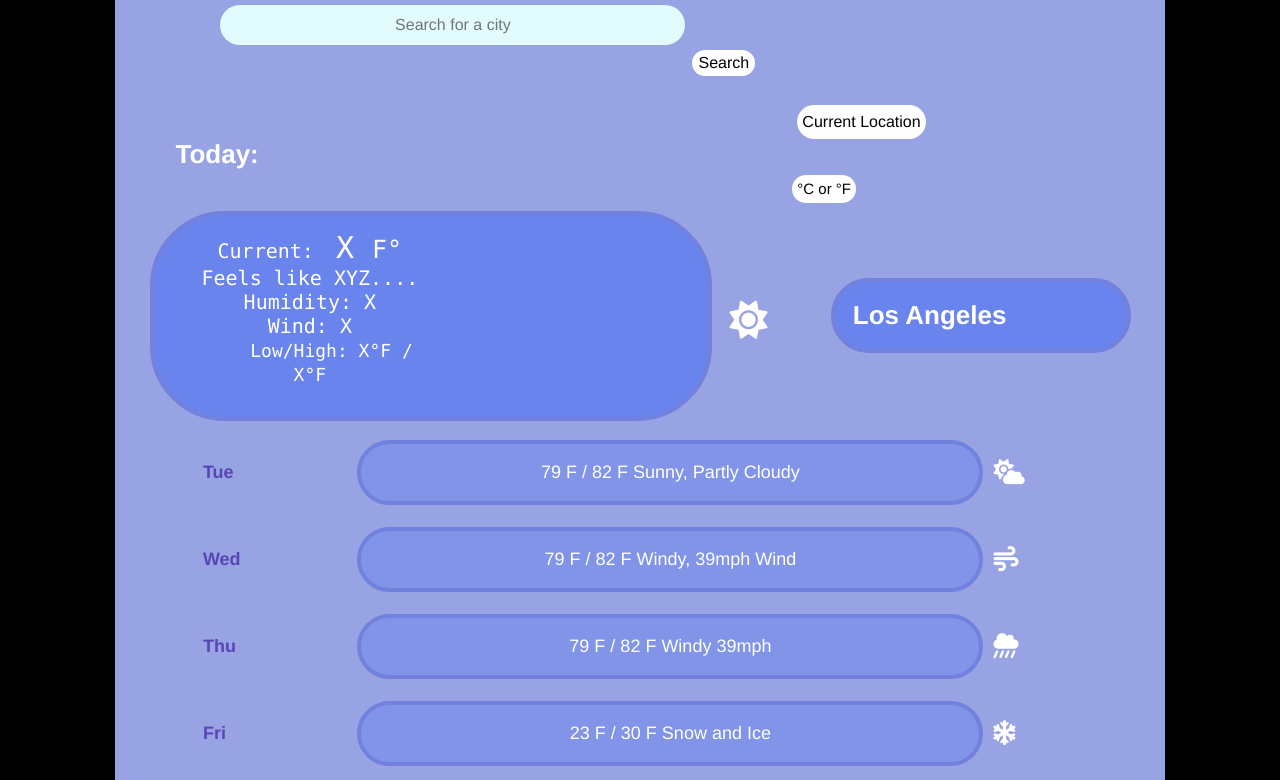
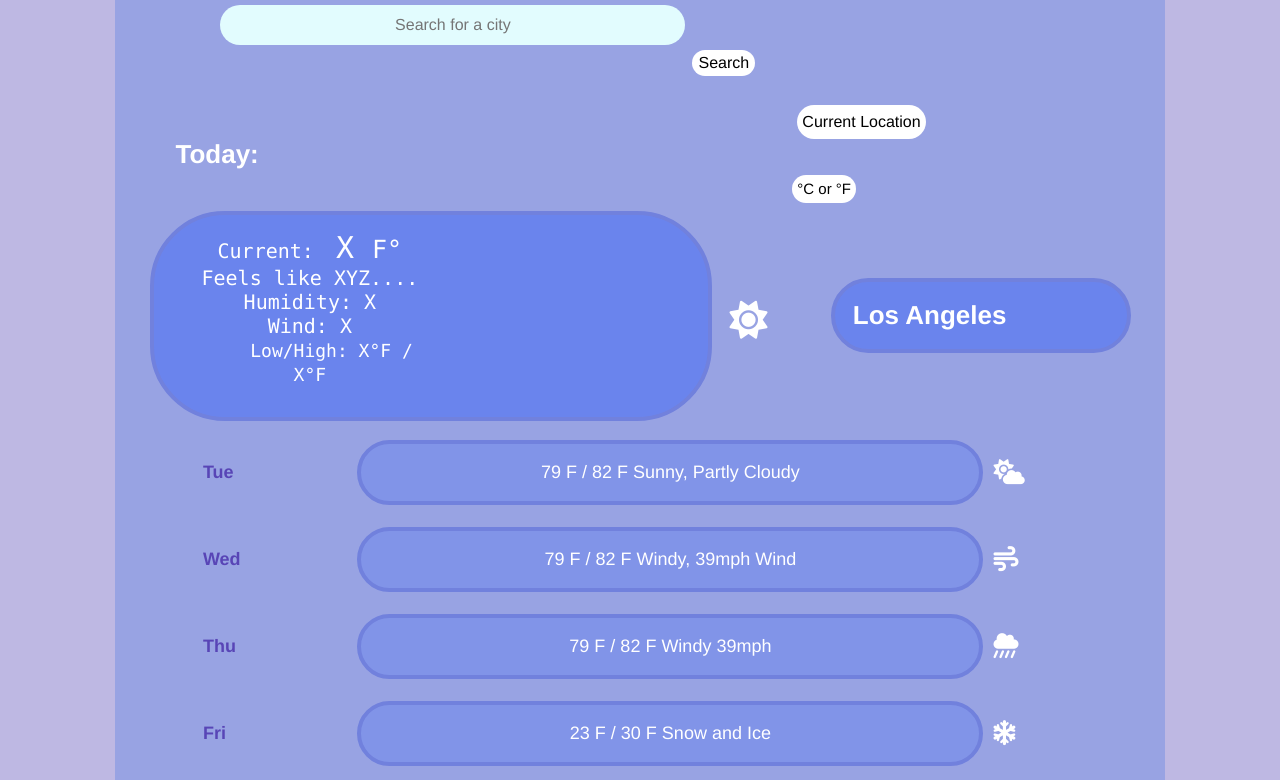
Before and after one commit to whitekf/KasGitHub-SheCodes-MyWeatherAnywhere, a plain HTML site: page index.html in a window 1280 px wide. Shown: the part 137-917 px from the top of the page. Drawn offline with nearby package versions, Linux system fonts and the light colour scheme; no server answers.

Commit message:
Updated background color

```diff
--- a/style.css
+++ b/style.css
@@ -1,6 +1,6 @@
 body {
   background-color: #e1def4;
-  background-color: black;
+  background-color: #beb8e3;
   font-family: Helvetica, "Consolas", "Courier New", monospace;
 }
 
```
